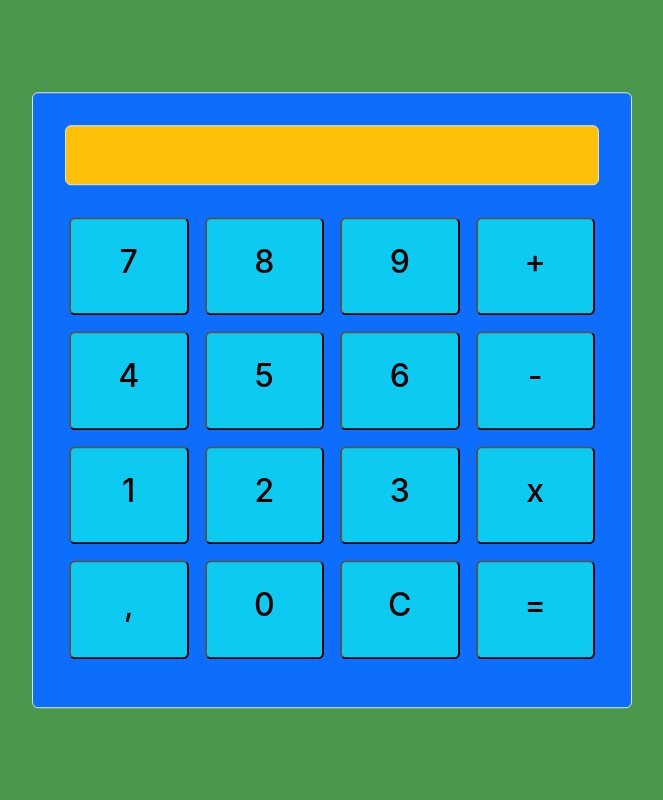
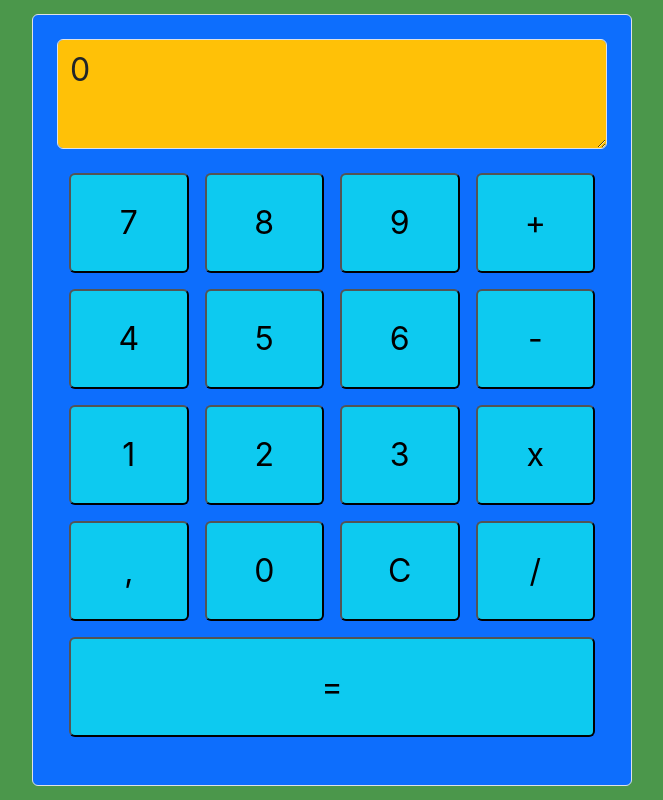
Before and after one commit to Menyus11/react-calculator, a React (Create React App) app: page / in a window 1280 px wide. Shown: the whole page, without its empty margins (308-971 px from the left). Built offline with nearby package versions, Linux system fonts and the light colour scheme.

Commit message:
react learning

```diff
--- a/src/App.css
+++ b/src/App.css
@@ -8,4 +8,9 @@ body {
 
 .display {
     min-height: 60px;
+    font-size: xx-large;
 }
+
+.calcbutton {
+    font-size: xx-large;
+}
--- a/src/App.js
+++ b/src/App.js
@@ -1,46 +1,73 @@
-import React from 'react';
+import React, { useState } from 'react';
 import './App.css';
+
+
+const operationDisabled = () => {
+  document.querySelectorAll('.operation').forEach(e => {
+    e.setAttribute('disabled', "")
+  });
+}
+
+const operationEnabled = () => {
+  document.querySelectorAll('.operation').forEach(e => {
+    e.removeAttribute('disabled')
+  });
+}
+
+const equalHandler = (props) => {
+  let operation = document.querySelector(".display");
+  //eslint-disable-next-line
+   let result =  eval(operation.innerHTML.trim());
+   operation.innerHTML = result;
+}
 
 const Display = (props) => {
   return (
-    <div className='bg-warning border m-2 rounded display'>
-      <h1>
-
-      </h1>
-    </div>
+    <textarea className='bg-warning border rounded display form-control text-wrap' defaultValue={props.getDisplayData}></textarea>
   )
 }
 
-const Buttons = () => {
+const Buttons = (props) => {
+
+  const buttonsHandler = props.getDisplayData === 0 ?
+  (event) => { props.setDisplayData(event.target.value); operationEnabled()} :
+  function (event) { props.setDisplayData(props.getDisplayData + event.target.value); operationEnabled() };
+
+  const operatorHandler = function (event) { props.setDisplayData(props.getDisplayData + event.target.value); operationDisabled() };
+
   return (
     <div className='p-3' >
 
       <div className='row'>
-        <button className='col bg-info calcButton m-2 py-4 rounded'><h2>7</h2></button>
-        <button className='col bg-info calcButton m-2 py-4 rounded'><h2>8</h2></button>
-        <button className='col bg-info calcButton m-2 py-4 rounded'><h2>9</h2></button>
-        <button className='col bg-info calcButton m-2 py-4 rounded'><h2>+</h2></button>
+        <button value="7" className='col bg-info calcbutton m-2 py-4 rounded' onClick={buttonsHandler}>7</button>
+        <button value="8" className='col bg-info calcbutton m-2 py-4 rounded' onClick={buttonsHandler}>8</button>
+        <button value="9" className='col bg-info calcbutton m-2 py-4 rounded' onClick={buttonsHandler}>9</button>
+        <button value="+" className='col bg-info calcbutton m-2 py-4 rounded operation' onClick={operatorHandler}>+</button>
       </div>
 
       <div className='row'>
-        <button className='col bg-info calcButton m-2 py-4 rounded'><h2>4</h2></button>
-        <button className='col bg-info calcButton m-2 py-4 rounded'><h2>5</h2></button>
-        <button className='col bg-info calcButton m-2 py-4 rounded'><h2>6</h2></button>
-        <button className='col bg-info calcButton m-2 py-4 rounded'><h2>-</h2></button>
+        <button value="4" className='col bg-info calcbutton m-2 py-4 rounded' onClick={buttonsHandler}>4</button>
+        <button value="5" className='col bg-info calcbutton m-2 py-4 rounded' onClick={buttonsHandler}>5</button>
+        <button value="6" className='col bg-info calcbutton m-2 py-4 rounded' onClick={buttonsHandler}>6</button>
+        <button value="-" className='col bg-info calcbutton m-2 py-4 rounded operation' onClick={operatorHandler}>-</button>
       </div>
 
       <div className='row'>
-        <button className='col bg-info calcButton m-2 py-4 rounded'><h2>1</h2></button>
-        <button className='col bg-info calcButton m-2 py-4 rounded'><h2>2</h2></button>
-        <button className='col bg-info calcButton m-2 py-4 rounded'><h2>3</h2></button>
-        <button className='col bg-info calcButton m-2 py-4 rounded'><h2>x</h2></button>
+        <button value="1" className='col bg-info calcbutton m-2 py-4 rounded' onClick={buttonsHandler}>1</button>
+        <button value="2" className='col bg-info calcbutton m-2 py-4 rounded' onClick={buttonsHandler}>2</button>
+        <button value="3" className='col bg-info calcbutton m-2 py-4 rounded' onClick={buttonsHandler}>3</button>
+        <button value="*" className='col bg-info calcbutton m-2 py-4 rounded operation' onClick={operatorHandler}>x</button>
       </div>
 
       <div className='row'>
-        <button className='col bg-info calcButton m-2 py-4 rounded'><h2>,</h2></button>
-        <button className='col bg-info calcButton m-2 py-4 rounded'><h2>0</h2></button>
-        <button className='col bg-info calcButton m-2 py-4 rounded'><h2>C</h2></button>
-        <button className='col bg-info calcButton m-2 py-4 rounded'><h2>=</h2></button>
+        <button value="." className='col bg-info calcbutton m-2 py-4 rounded operation' onClick={operatorHandler}>,</button>
+        <button value="0" className='col bg-info calcbutton m-2 py-4 rounded' onClick={buttonsHandler}>0</button>
+        <button value="c" className='col bg-info calcbutton m-2 py-4 rounded' onClick={ () => {props.setDisplayData(0); operationEnabled()} }>C</button>
+        <button value="/" className='col bg-info calcbutton m-2 py-4 rounded operation' onClick={operatorHandler}>/</button>
+      </div>
+
+      <div className='row'>
+        <button className='col bg-info calcbutton m-2 py-4 rounded' onClick={ equalHandler}>=</button>
       </div>
 
     </div>
@@ -50,13 +77,16 @@ const Buttons = () => {
 
 
 function App() {
+
+  const [displayData, setDisplayData] = useState(0);
+
   return (<React.Fragment>
 
     <div className='row p-5'>
       <div className='col-3'></div>
       <div id='calc_container' className='col text-center p-4 border bg-primary rounded position-absolute top-50 start-50 translate-middle'>
-        <Display></Display>
-        <Buttons></Buttons>
+        <Display getDisplayData={displayData}></Display>
+        <Buttons setDisplayData={setDisplayData} getDisplayData={displayData}></Buttons>
       </div>
       <div className='col-3'></div>
 
```
